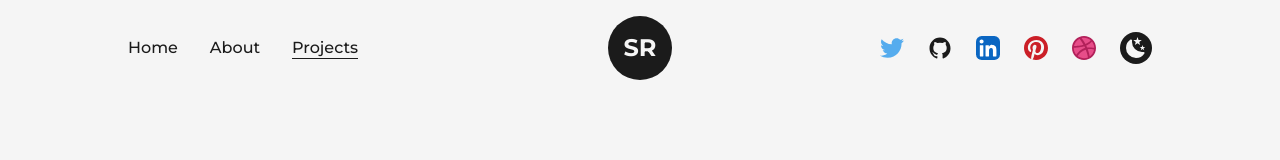
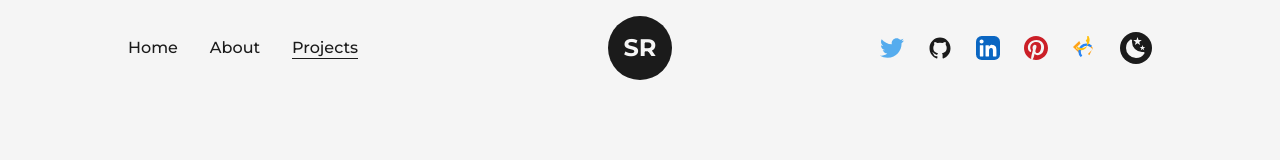
Before and after one commit to SumitRodrigues/Personal-Portfolio, a Next.js app: page /projects in a window 1280 px wide. Shown: the top 160 px of the page. Built offline with nearby package versions, Linux system fonts and the light colour scheme.

Commit message:
updated leetcode icon

```diff
--- a/src/components/Icons.js
+++ b/src/components/Icons.js
@@ -72,23 +72,47 @@ export const PinterestIcon = ({ className, ...rest }) => (
   </svg>
 );
 
-export const DribbbleIcon = ({ className, ...rest }) => (
+// export const DribbbleIcon = ({ className, ...rest }) => (
+//   <svg
+//     xmlns="http://www.w3.org/2000/svg"
+//     width="1em"
+//     height="1em"
+//     viewBox="0 0 256 256"
+//     {...rest}
+//     className={`w-full h-auto ${className}`}
+//   >
+//     <path fill="none" d="M0 0h256v256H0z" />
+//     <path
+//       fill="#E74D89"
+//       d="M128 8.5c66 0 119.4 53.4 119.4 119.3S194 247.2 128 247.2 8.6 193.8 8.6 127.9 62 8.5 128 8.5Z"
+//     />
+//     <path
+//       fill="#B2215A"
+//       d="M128 255.7c-70.6 0-128-57.3-128-127.8C0 57.3 57.4 0 128 0s128 57.3 128 127.8-57.4 127.9-128 127.9Zm107.9-110.4c-3.7-1.2-33.8-10.1-68.1-4.7 14.3 39.2 20.1 71.2 21.2 77.8 24.6-16.5 42.1-42.7 46.9-73.1Zm-65.2 83.2c-1.6-9.6-8-43-23.3-82.8-.2.1-.5.2-.7.2-61.7 21.5-83.8 64.2-85.8 68.2 18.5 14.4 41.8 23 67.1 23 15.1.1 29.6-3 42.7-8.6ZM46.8 201c2.5-4.2 32.5-53.8 88.9-72.1 1.4-.5 2.9-.9 4.3-1.3-2.7-6.2-5.7-12.4-8.9-18.5-54.6 16.3-107.6 15.6-112.4 15.5 0 1.1-.1 2.2-.1 3.3.1 28.1 10.7 53.7 28.2 73.1ZM21 105.6c4.9.1 49.9.3 101.1-13.3C104 60.1 84.4 33.1 81.6 29.2 50.9 43.6 28.1 71.8 21 105.6Zm81.4-83.8c3 4 22.9 31 40.8 63.9 38.9-14.6 55.3-36.6 57.3-39.4-19.3-17.1-44.7-27.5-72.5-27.5-8.8 0-17.4 1.1-25.6 3Zm110.2 37.1c-2.3 3.1-20.6 26.6-61 43.1 2.5 5.2 5 10.5 7.3 15.8.8 1.9 1.6 3.8 2.4 5.6 36.4-4.6 72.5 2.8 76.1 3.5-.3-25.7-9.5-49.4-24.8-68Z"
+//     />
+//   </svg>
+// );
+
+export const LeetCodeIcon = ({ className, ...rest }) => (
   <svg
     xmlns="http://www.w3.org/2000/svg"
     width="1em"
     height="1em"
-    viewBox="0 0 256 256"
+    viewBox="0 0 24 24"
     {...rest}
     className={`w-full h-auto ${className}`}
   >
-    <path fill="none" d="M0 0h256v256H0z" />
     <path
-      fill="#E74D89"
-      d="M128 8.5c66 0 119.4 53.4 119.4 119.3S194 247.2 128 247.2 8.6 193.8 8.6 127.9 62 8.5 128 8.5Z"
+      fill="#FFA116"
+      d="M3.9 12l4.6-4.6L7.2 5l-6.2 6 6.2 6 1.3-1.3zm16.9 0L17.3 7.4 16 8.7l4.6 4.6-4.6 4.6 1.3 1.3z"
     />
     <path
-      fill="#B2215A"
-      d="M128 255.7c-70.6 0-128-57.3-128-127.8C0 57.3 57.4 0 128 0s128 57.3 128 127.8-57.4 127.9-128 127.9Zm107.9-110.4c-3.7-1.2-33.8-10.1-68.1-4.7 14.3 39.2 20.1 71.2 21.2 77.8 24.6-16.5 42.1-42.7 46.9-73.1Zm-65.2 83.2c-1.6-9.6-8-43-23.3-82.8-.2.1-.5.2-.7.2-61.7 21.5-83.8 64.2-85.8 68.2 18.5 14.4 41.8 23 67.1 23 15.1.1 29.6-3 42.7-8.6ZM46.8 201c2.5-4.2 32.5-53.8 88.9-72.1 1.4-.5 2.9-.9 4.3-1.3-2.7-6.2-5.7-12.4-8.9-18.5-54.6 16.3-107.6 15.6-112.4 15.5 0 1.1-.1 2.2-.1 3.3.1 28.1 10.7 53.7 28.2 73.1ZM21 105.6c4.9.1 49.9.3 101.1-13.3C104 60.1 84.4 33.1 81.6 29.2 50.9 43.6 28.1 71.8 21 105.6Zm81.4-83.8c3 4 22.9 31 40.8 63.9 38.9-14.6 55.3-36.6 57.3-39.4-19.3-17.1-44.7-27.5-72.5-27.5-8.8 0-17.4 1.1-25.6 3Zm110.2 37.1c-2.3 3.1-20.6 26.6-61 43.1 2.5 5.2 5 10.5 7.3 15.8.8 1.9 1.6 3.8 2.4 5.6 36.4-4.6 72.5 2.8 76.1 3.5-.3-25.7-9.5-49.4-24.8-68Z"
+      fill="#2685F7"
+      d="M8.9 21l1.4-1.4a5.95 5.95 0 0 1 8.4-8.4L20 9.8a7.95 7.95 0 0 0-11.3 11.3z"
+    />
+    <path
+      fill="#FFC010"
+      d="M15.1 3L13.7 4.4a5.95 5.95 0 0 1-8.4 8.4L4 9.8a7.95 7.95 0 0 0 11.3-11.3z"
     />
   </svg>
 );
--- a/src/components/NavBar.js
+++ b/src/components/NavBar.js
@@ -2,7 +2,7 @@ import Link from 'next/link'
 import React, { useState } from 'react'
 import Logo from './Logo'
 import { useRouter } from 'next/router'
-import { TwitterIcon, DribbbleIcon, GithubIcon, LinkedInIcon, PinterestIcon, SunIcon, MoonIcon } from './Icons'
+import { TwitterIcon, LeetCodeIcon, GithubIcon, LinkedInIcon, PinterestIcon, SunIcon, MoonIcon } from './Icons'
 import { motion } from "framer-motion"
 import useThemeSwitcher from './hooks/useThemeSwitcher'
 
@@ -58,7 +58,6 @@ const NavBar = () => {
         setIsOpen(!isOpen)
     }
 
-
     return (
         <header
             className='w-full px-32 py-8 font-medium flex items-center justify-between text-dark
@@ -75,7 +74,6 @@ const NavBar = () => {
                     <CustomLink href="/" title="Home" className='mr-4' />
                     <CustomLink href="/about" title="About" className='mx-4' />
                     <CustomLink href="/projects" title="Projects" className='mx-4' />
-                    {/* <CustomLink href="/articles" title="Articles" className='ml-4' /> */}
                 </nav>
 
                 <nav className='flex items-center justify-center flex-wrap'>
@@ -103,11 +101,11 @@ const NavBar = () => {
                     >
                         <PinterestIcon />
                     </motion.a>
-                    <motion.a href="https://dribbble.com/SumitRodrigues" target={"_blank"} className='w-6 mx-3'
+                    <motion.a href="https://leetcode.com/SumitRodrigues/" target={"_blank"} className='w-6 mx-3'
                         whileHover={{ y: -2 }}
                         whileTap={{ scale: 0.9 }}
                     >
-                        <DribbbleIcon />
+                        <LeetCodeIcon />
                     </motion.a>
 
                     <button
@@ -120,13 +118,12 @@ const NavBar = () => {
                 </nav>
             </div>
 
-
             {
                 isOpen ?
 
                     <motion.div
-                initial={{scale:0, opacity:0, x: "-50%", y: "-50%"}}
-                animate={{scale:1, opacity:1}}
+                        initial={{ scale: 0, opacity: 0, x: "-50%", y: "-50%" }}
+                        animate={{ scale: 1, opacity: 1 }}
 
                         className='min-w-[70vw] flex flex-col justify-between z-30 items-center fixed top-1/2 left-1/2 -translate-x-1/2 -translate-y-1/2
             bg-dark/90 dark:bg-light/75 rounded-lg backdrop-blur-md py-32
@@ -135,7 +132,6 @@ const NavBar = () => {
                             <CustomMobileLink href="/" title="Home" className='' toggle={handleClick} />
                             <CustomMobileLink href="/about" title="About" className='' toggle={handleClick} />
                             <CustomMobileLink href="/projects" title="Projects" className='' toggle={handleClick} />
-                            {/* <CustomLink href="/articles" title="Articles" className='' toggle={handleClick}  /> */}
                         </nav>
 
                         <nav className='flex items-center justify-center flex-wrap mt-2'>
@@ -167,21 +163,13 @@ const NavBar = () => {
                             >
                                 <PinterestIcon />
                             </motion.a>
-                            <motion.a href="https://dribbble.com/SumitRodrigues" target={"_blank"}
+                            <motion.a href="https://leetcode.com/u/sumitrod11/" target={"_blank"}
                                 className='w-6 mx-3 sm:mx-1'
                                 whileHover={{ y: -2 }}
                                 whileTap={{ scale: 0.9 }}
                             >
-                                <DribbbleIcon />
+                                <LeetCodeIcon />
                             </motion.a>
-
-                            <button
-                                onClick={() => setMode(mode === "light" ? "dark" : "light")}
-                                className={`ml-3 flex items-center justify-center rounded-full p-1 sm:mx-1
-                        ${mode === "light" ? "bg-dark text-light" : "bg-light text-dark"}`}>
-                                {mode === "dark" ? <SunIcon className={"fill-dark"} /> : <MoonIcon className={"fill-dark"} />}
-                            </button>
-
                         </nav>
                     </motion.div>
 
@@ -195,4 +183,4 @@ const NavBar = () => {
     )
 }
 
-export default NavBar
+export default NavBar;
```
Lines whose indentation alone changed are shown as unchanged.
